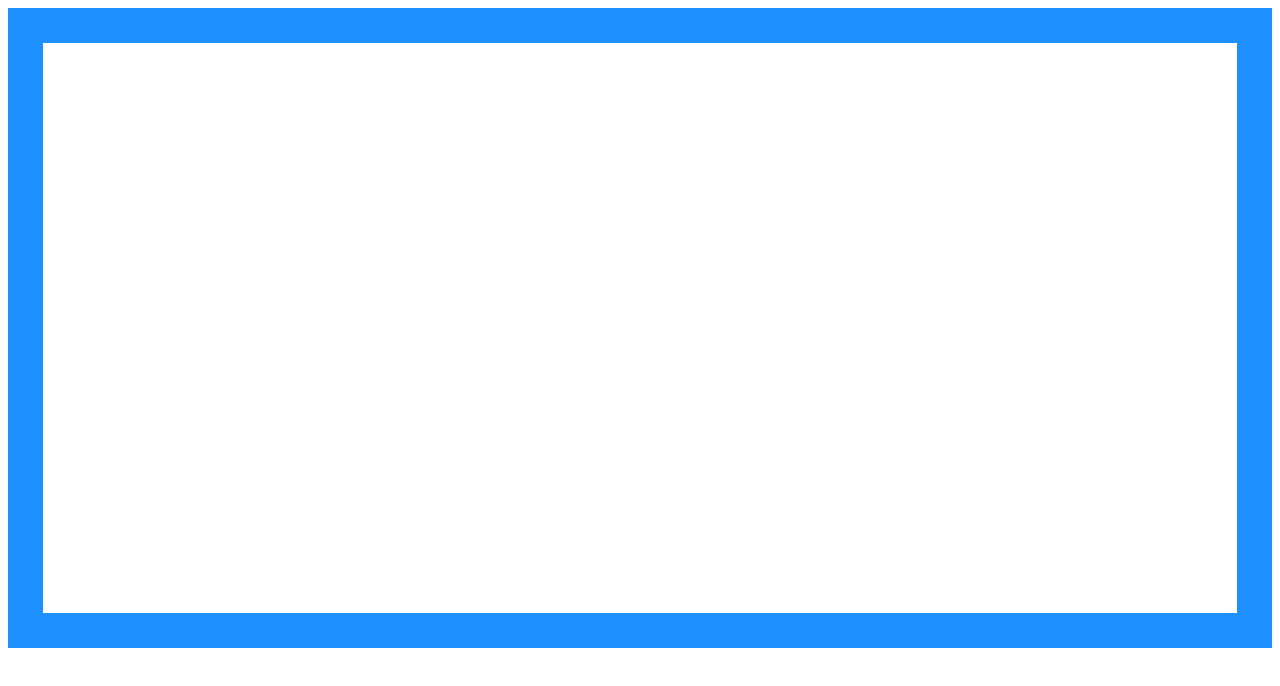
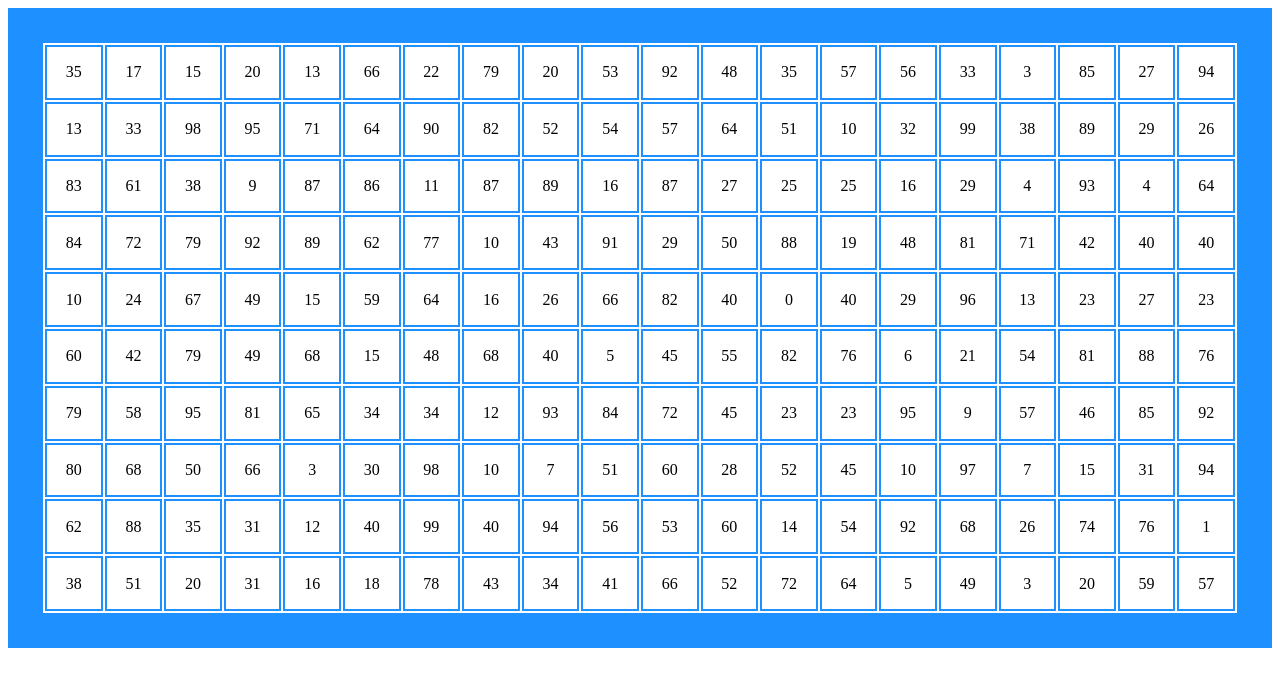
Before and after one commit to R1maro/remaining_to_10_nums, a plain HTML site: page index.html in a window 1280 px wide. Drawn offline with Linux system fonts and the light colour scheme.

Commit message:
remaining js works commit

```diff
--- a/index.html
+++ b/index.html
@@ -18,6 +18,6 @@
 
 </h1>
 
-<script src="remaining.js">
+<script src="remaining.js"></script>
 </body>
 </html>
```
